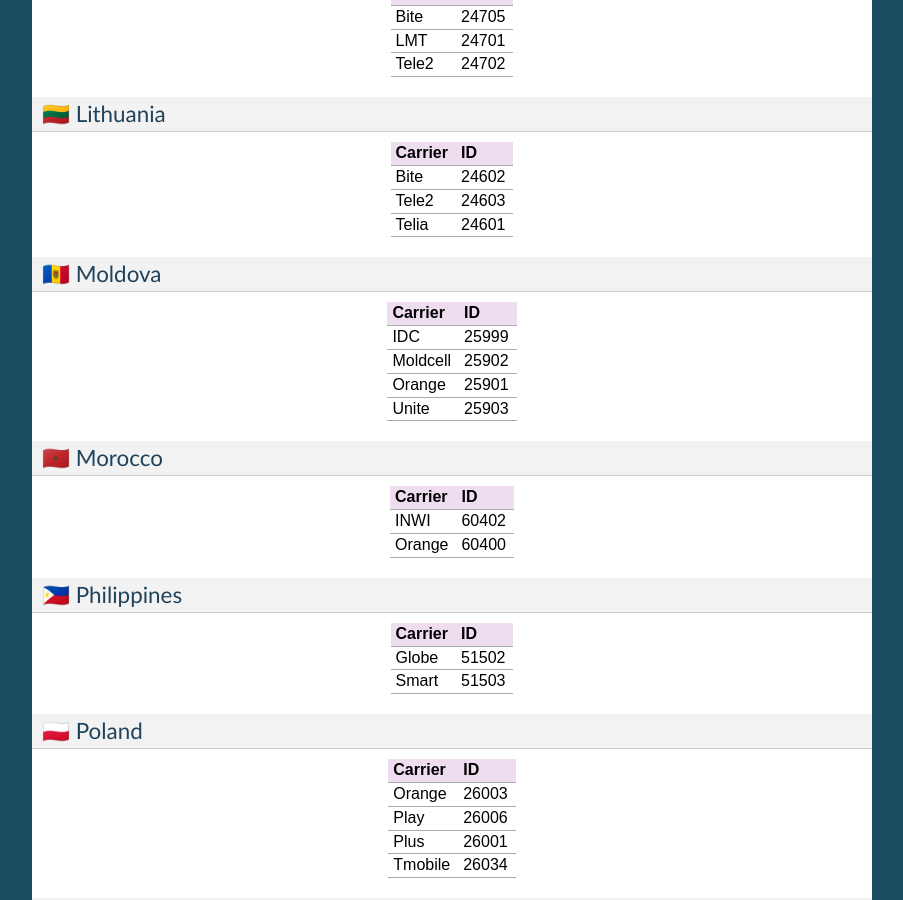
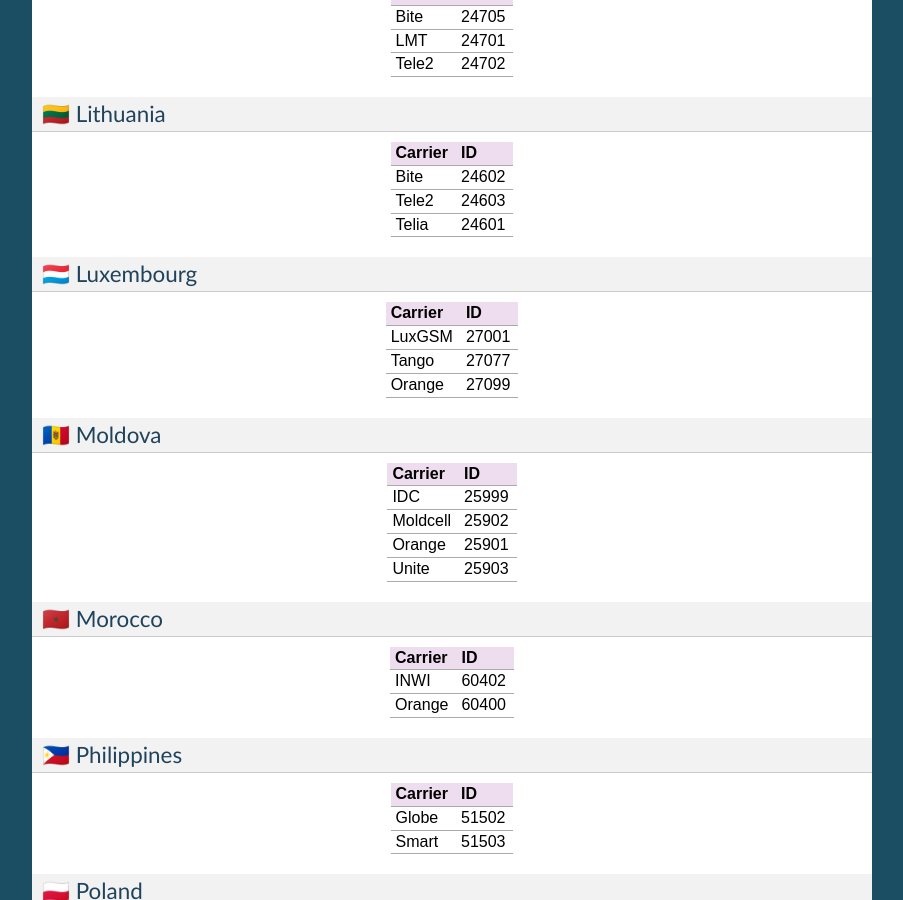
Before and after one commit to megasyst/lab, a Sphinx documentation site: the page built from docs/1_common.rst, in a window 1280 px wide and 900 px high, scrolled down 2343 px. Shown: the whole window, without its empty margins (198-1101 px from the left). Built offline with Sphinx 7.4.7, drawn with Linux system fonts in a browser that asks for light colours.

Commit message:
Update 1_common.rst

```diff
--- a/docs/1_common.rst
+++ b/docs/1_common.rst
@@ -160,6 +160,17 @@ Tele2             24603
 Telia             24601
 ================  ==========
 
+🇱🇺 Luxembourg
+____________
+
+================  ==========
+Carrier           ID
+================  ==========
+LuxGSM            27001
+Tango             27077
+Orange            27099
+================  ==========
+
 🇲🇩 Moldova
 __________
 
```
